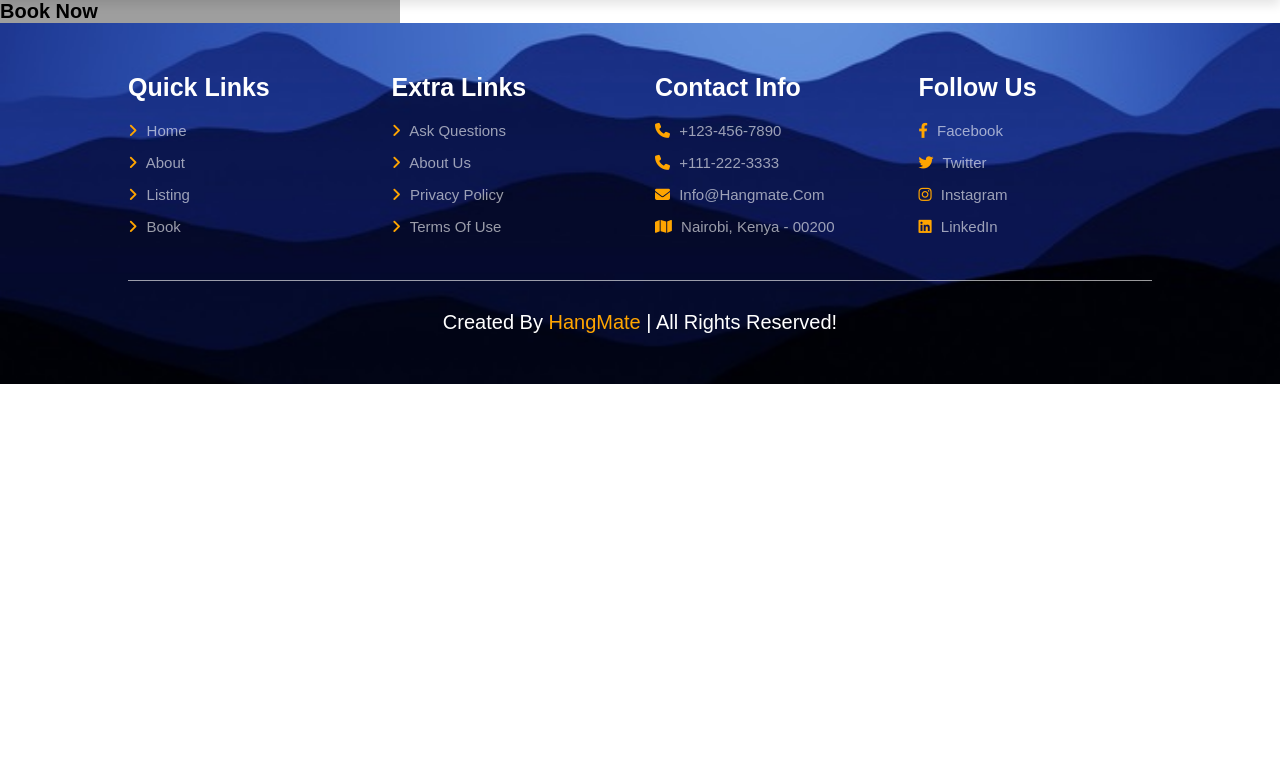
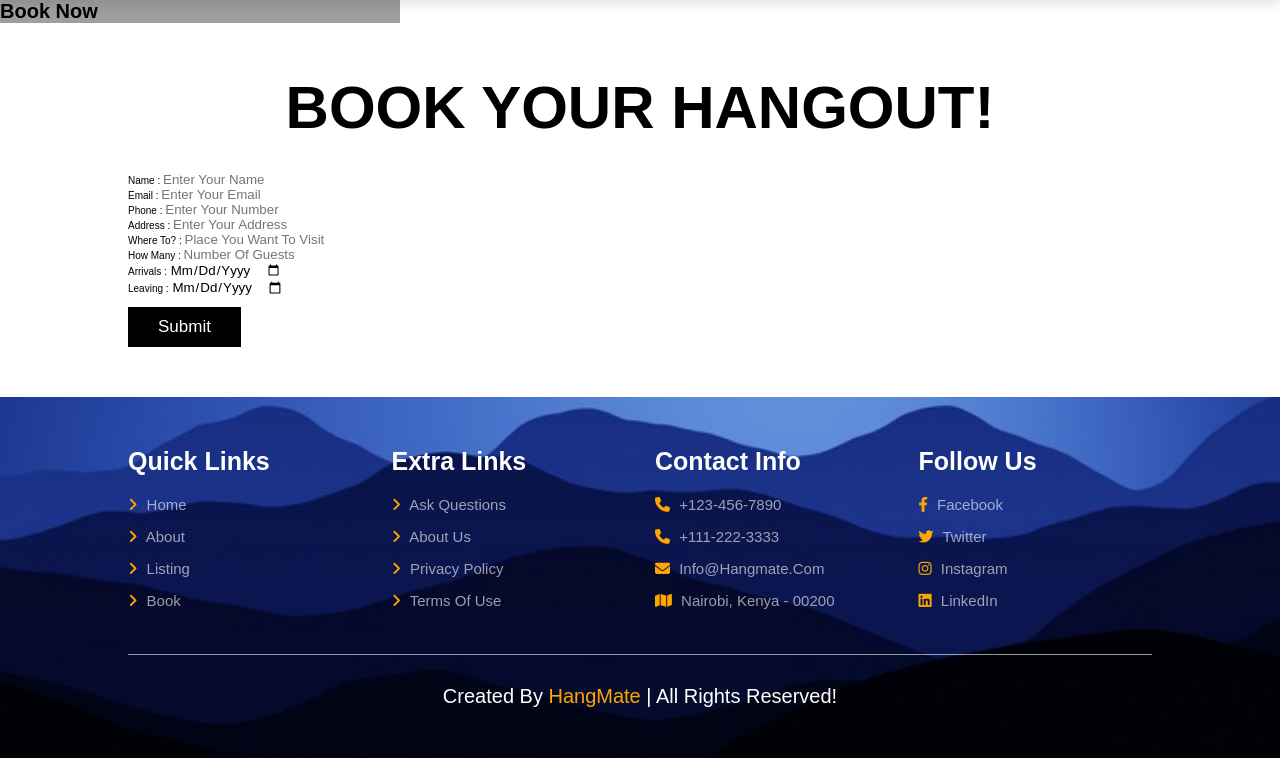
Before and after one commit to StephenMukoma/HangMate, a PHP site: page /book.php in a window 1280 px wide. Shown: the part 69-827 px from the top of the page. Before the commit the page ends 453 px from the top, so only its background shows below. Run offline with PHP 8.4, Linux system fonts and the light colour scheme; some web fonts are replaced; grey boxes are pictures that could not be loaded.

Commit message:
updated bookpage

```diff
--- a/book.php
+++ b/book.php
@@ -37,10 +37,61 @@
 </section>
 <!--header section ends-->
 
-<div class="heading" style="background:url(images/footer-img.jpg) no-repeat">
+<div class="heading" style="background:url(images/aboutcover.jpg) no-repeat">
     <h1>Book now</h1>
 </div>
 
+<!--booking section starts-->
+
+<section class="booking">
+
+    <h1 class="heading-title">Book your hangout!</h1>
+
+    <form action="book_form.php" method="post" class="book-form">
+
+        <div class="flex">
+            <div class="inputBox">
+                <span>Name :</span>
+                <input type="text" placeholder="enter your name" name="name">
+            </div>
+            <div class="inputBox">
+                <span>Email :</span>
+                <input type="email" placeholder="enter your email" name="email">
+            </div>
+            <div class="inputBox">
+                <span>Phone :</span>
+                <input type="number" placeholder="enter your number" name="phone">
+            </div>
+            <div class="inputBox">
+                <span>Address :</span>
+                <input type="text" placeholder="enter your address" name="address">
+            </div>
+            <div class="inputBox">
+                <span>Where to? :</span>
+                <input type="text" placeholder="place you want to visit" name="location">
+            </div>
+            <div class="inputBox">
+                <span>How many :</span>
+                <input type="number" placeholder="number of guests" name="guests">
+            </div>
+            <div class="inputBox">
+                <span>arrivals :</span>
+                <input type="date" name="arrivals">
+            </div>
+            <div class="inputBox">
+                <span>leaving :</span>
+                <input type="date" name="leaving">
+            </div>
+
+        </div>
+
+        <input type="submit" value="submit" class="btn" name="send">
+
+    </form>
+
+</section>
+
+<!--booking session ends-->
 
 
 
```
